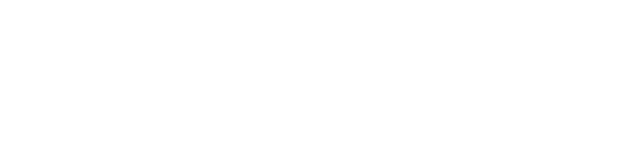
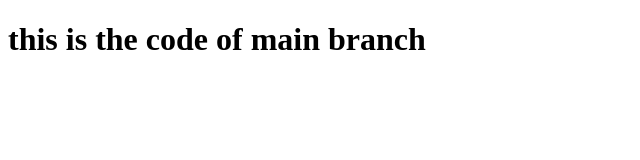
Before and after one commit to sureshjoshi88/learning-git, a plain HTML site: page index.html in a window 1280 px wide. Shown: the whole page, without its empty margins (0-640 px from the left). Drawn offline with Linux system fonts and the light colour scheme.

Commit message:
this is my second commit

```diff
--- a/index.html
+++ b/index.html
@@ -6,6 +6,6 @@
     <title>Document</title>
 </head>
 <body>
-
+    <h1>this is the code of main branch</h1>
 </body>
 </html>
```
